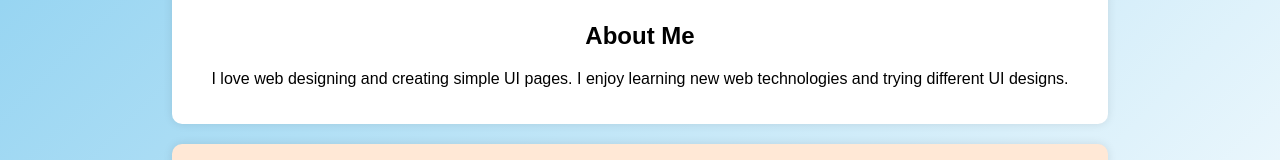
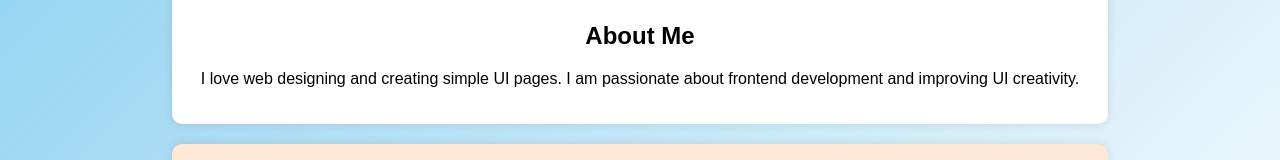
Before and after one commit to notadvitiya/devops-project, a plain HTML site: page index.html in a window 1280 px wide. Both pictures are taken after a click on the button "More About Me". Shown: the part 260-420 px from the top of the page. Drawn offline with Linux system fonts and the light colour scheme.

Commit message:
Updated About section differently in skills-section branch

```diff
--- a/index.html
+++ b/index.html
@@ -21,7 +21,7 @@
     <section id="aboutSection" style="display: none;">
         <h2>About Me</h2>
         <p>I love web designing and creating simple UI pages.
-           I enjoy learning new web technologies and trying different UI designs.
+           I am passionate about frontend development and improving UI creativity.
 </p>
     </section>
 
```
